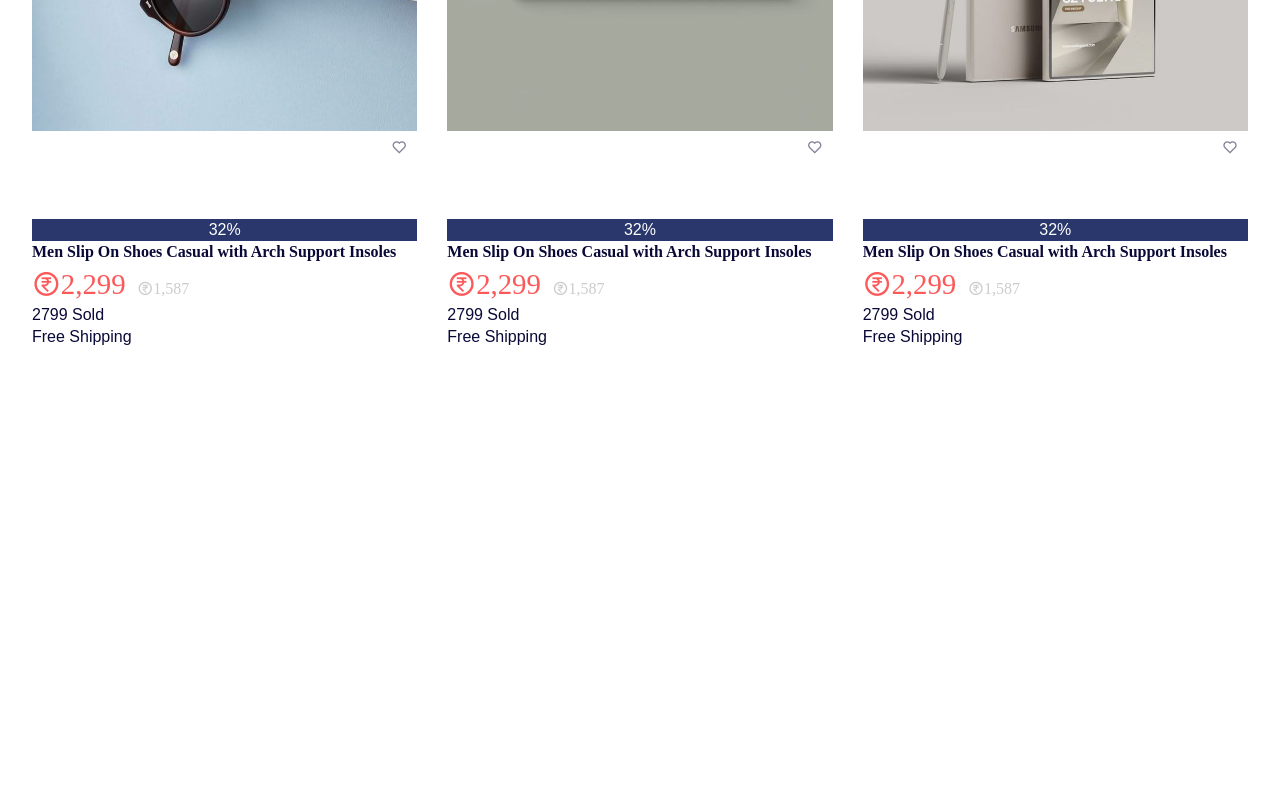
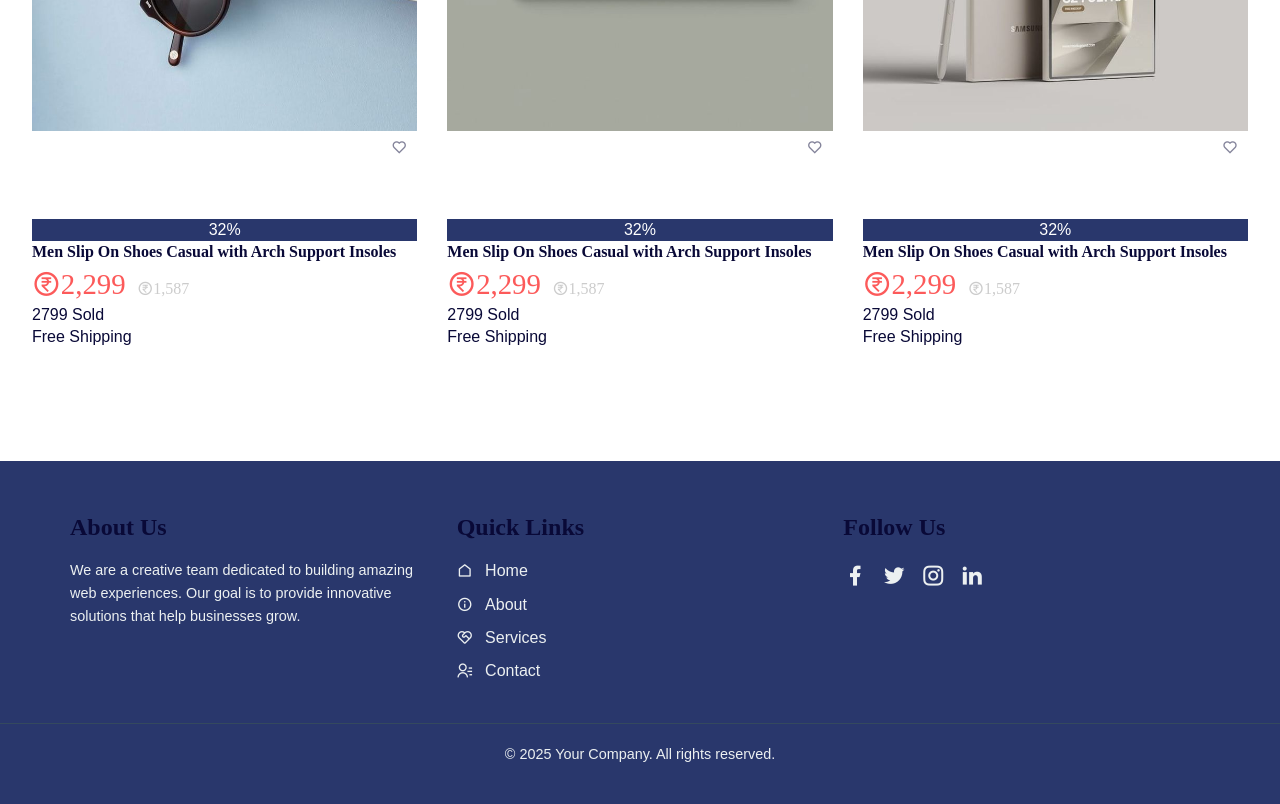
Before and after one commit to MatrixVoyage/ECOMMERCE-SITE, a plain HTML site: page index.html in a window 1280 px wide. Shown: the part 6621-7425 px from the top of the page. Before the commit the page ends 6970 px from the top, so only its background shows below. Drawn offline with nearby package versions, Linux system fonts and the light colour scheme.

Commit message:
Add files via upload

```diff
--- a/index.html
+++ b/index.html
@@ -6,12 +6,12 @@
     <title>Cartique</title>
 </head>
 <link rel="stylesheet" href="style.css">
-<link rel="shortcut icon" href="assets/Logo/Logo2.png">
+<link rel="shortcut icon" href="assets/Logo/Logo.png">
 <link href="https://cdn.jsdelivr.net/npm/remixicon@4.5.0/fonts/remixicon.css" rel="stylesheet">
 <link rel="stylesheet" href="https://cdn.jsdelivr.net/npm/swiper@11/swiper-bundle.min.css"/>
 
 <body>
-    <div id="page" class="site">
+    <div>
 
         <header>
             <div class="header-top mobile-hide">
@@ -28,7 +28,7 @@
 
                         <div class="right">
                             <ul class="flexitem main-links">
-                                <li><a href="#">Sign Up</a></li>
+                                <li><a href="signup.html">Sign Up</a></li>
                                 <li><a href="#">My Account</a></li>
                                 <li><a href="#">Order Tracking</a></li>
                                 <li><a href="#">IND <span class="icon-small"><i class="ri-arrow-down-s-line"></i></span></a>
@@ -1380,11 +1380,38 @@
                 </div>
             </div>
         </main>
+        <!-- footer -->
+         <br><br><br><br><br>
+        <footer class="footer">
+            <div class="footer-content">
+                <div class="footer-section about">
+                    <h3>About Us</h3>
+                    <p>We are a creative team dedicated to building amazing web experiences. Our goal is to provide innovative solutions that help businesses grow.</p>
+                </div>
+                <div class="footer-section links">
+                    <h3>Quick Links</h3>
+                    <ul>
+                        <li><a href="#"><i class="ri-home-line"></i> Home</a></li>
+                        <li><a href="#"><i class="ri-information-line"></i> About</a></li>
+                        <li><a href="#"><i class="ri-service-line"></i> Services</a></li>
+                        <li><a href="#"><i class="ri-contacts-line"></i> Contact</a></li>
+                    </ul>
+                </div>
+                <div class="footer-section social">
+                    <h3>Follow Us</h3>
+                    <div class="social-icons">
+                        <a href="#"><i class="ri-facebook-fill"></i></a>
+                        <a href="#"><i class="ri-twitter-fill"></i></a>
+                        <a href="#"><i class="ri-instagram-line"></i></a>
+                        <a href="#"><i class="ri-linkedin-fill"></i></a>
+                    </div>
+                </div>
+            </div>
+            <div class="footer-bottom">
+                <p>&copy; 2025 Your Company. All rights reserved.</p>
+            </div>
+        </footer>
 
-        <footer>
-
-        </footer>
-    </div>
     <script src="https://cdn.jsdelivr.net/npm/swiper@11/swiper-bundle.min.js"></script>
     <script src="script.js" defer></script>
 </body>
--- /dev/null
+++ b/signup.css
@@ -0,0 +1,147 @@
+/* Reset Default Styles */
+* {
+    margin: 0;
+    padding: 0;
+    box-sizing: border-box;
+}
+
+body {
+    font-family: 'Rubik', sans-serif;
+    display: flex;
+    justify-content: center;
+    align-items: center;
+    min-height: 100vh;
+    background: linear-gradient(135deg, #f5f7fa, #c3cfe2);
+    color: #333;
+}
+
+/* Sign-In Container Styling */
+.signin-container {
+    background: #ffffff;
+    padding: 2.5rem;
+    border-radius: 12px;
+    box-shadow: 0 10px 25px rgba(0, 0, 0, 0.1);
+    width: 100%;
+    max-width: 400px;
+}
+
+.header {
+    text-align: center;
+    margin-bottom: 2rem;
+}
+
+.logo {
+    max-width: 100px;
+    margin-bottom: 1rem;
+}
+
+h2 {
+    font-weight: 600;
+    font-size: 1.8rem;
+}
+
+/* Google Signup Button */
+.google-signup-btn {
+    display: flex;
+    align-items: center;
+    justify-content: center;
+    background-color: white;
+    border: 1px solid #ddd;
+    border-radius: 8px;
+    padding: 0.8rem;
+    font-size: 1rem;
+    cursor: pointer;
+    transition: background-color 0.3s;
+    width: 100%;
+    margin-bottom: 1.5rem;
+    font-weight: 500;
+}
+
+.google-signup-btn img {
+    width: 20px;
+    margin-right: 10px;
+}
+
+.google-signup-btn:hover {
+    background-color: #f5f5f5;
+}
+
+/* Divider Line */
+.divider {
+    text-align: center;
+    margin: 1rem 0;
+    position: relative;
+}
+
+.divider span {
+    background-color: #fff;
+    padding: 0 1rem;
+    font-size: 0.9rem;
+    color: #666;
+    position: relative;
+}
+
+.divider:before {
+    content: '';
+    position: absolute;
+    top: 50%;
+    left: 0;
+    right: 0;
+    height: 1px;
+    background: #ddd;
+    z-index: 0;
+}
+
+/* Form Styles */
+form {
+    display: flex;
+    flex-direction: column;
+}
+
+input[type="text"],
+input[type="password"] {
+    padding: 0.9rem;
+    border: 1px solid #ddd;
+    border-radius: 8px;
+    margin-bottom: 1rem;
+    font-size: 1rem;
+}
+
+input[type="submit"] {
+    padding: 0.9rem;
+    background: #4a90e2;
+    color: white;
+    font-size: 1rem;
+    font-weight: 600;
+    border: none;
+    border-radius: 8px;
+    cursor: pointer;
+    transition: background 0.3s;
+}
+
+input[type="submit"]:hover {
+    background: #357ABD;
+}
+
+.redirect-text {
+    text-align: center;
+    margin-top: 1rem;
+    font-size: 0.9rem;
+}
+
+.redirect-text a {
+    color: #4a90e2;
+    text-decoration: none;
+    font-weight: 500;
+}
+
+.redirect-text a:hover {
+    text-decoration: underline;
+}
+
+/* Responsive Design */
+@media screen and (max-width: 480px) {
+    .signin-container {
+        padding: 1.5rem;
+    }
+}
--- a/style.css
+++ b/style.css
@@ -362,7 +362,7 @@ nav .fly-item{
 }
 .dpt-menu .child:hover ul{
     display: block;
-    opacity: .86;
+
 
 }
 .header-main .right{
@@ -370,6 +370,9 @@ nav .fly-item{
 
 }
 .dpt-menu .child li a:hover{
+    text-decoration: underline;
+}
+.dpt-menu .child ul li a:hover {
     text-decoration: underline;
 }
 
@@ -599,8 +602,93 @@ form.search button:hover{
     margin: 0 auto;
 
 }
+/* footer */
+/* Import Remix Icons */
+@import url("https://cdn.jsdelivr.net/npm/remixicon@3.2.0/fonts/remixicon.css");
 
+/* Footer Styles */
+.footer {
+    background-color: var(--secondary-dark-color);
+    color: #ecf0f1;
+    padding: 40px 0 20px;
+    font-family: 'Arial', sans-serif;
+}
 
+.footer-content {
+    display: flex;
+    flex-wrap: wrap;
+    justify-content: space-between;
+    max-width: 1200px;
+    margin: 0 auto;
+    padding: 0 20px;
+}
+
+.footer-section {
+    flex: 1;
+    margin: 10px;
+    min-width: 200px;
+}
+
+.footer-section h3 {
+    font-size: 1.5rem;
+    margin-bottom: 15px;
+    color: var(--dark-color);
+}
+
+.footer-section p {
+    font-size: 0.9rem;
+    line-height: 1.6;
+}
+
+.footer-section.links ul {
+    list-style: none;
+    padding: 0;
+}
+
+.footer-section.links ul li {
+    margin-bottom: 10px;
+}
+
+.footer-section.links ul li a {
+    color: #ecf0f1;
+    text-decoration: none;
+    transition: color 0.3s ease;
+}
+
+.footer-section.links ul li a:hover {
+    color:var(--dark-color);
+}
+
+.footer-section.links ul li a i {
+    margin-right: 8px;
+}
+
+.footer-section.social .social-icons {
+    display: flex;
+    gap: 15px;
+}
+
+.footer-section.social .social-icons a {
+    color: #ecf0f1;
+    font-size: 1.5rem;
+    transition: color 0.3s ease;
+}
+
+.footer-section.social .social-icons a:hover {
+    color: var(--dark-color);
+}
+
+.footer-bottom {
+    text-align: center;
+    padding: 20px 0;
+    border-top: 1px solid #34495e;
+    margin-top: 20px;
+}
+
+.footer-bottom p {
+    margin: 0;
+    font-size: 0.9rem;
+}
 
 
 
```
Also changed, not shown: signup.html (added, +37 -0 lines), script.js (indentation only).
